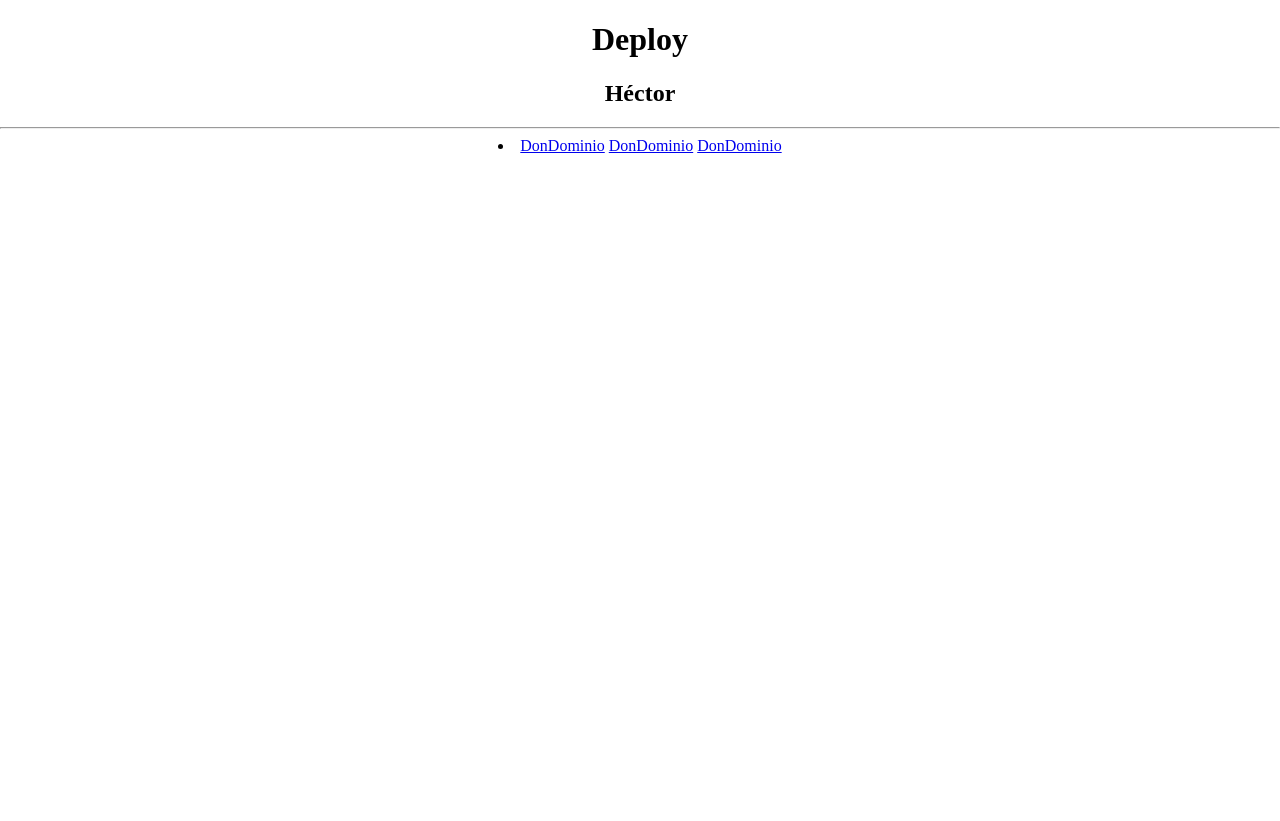
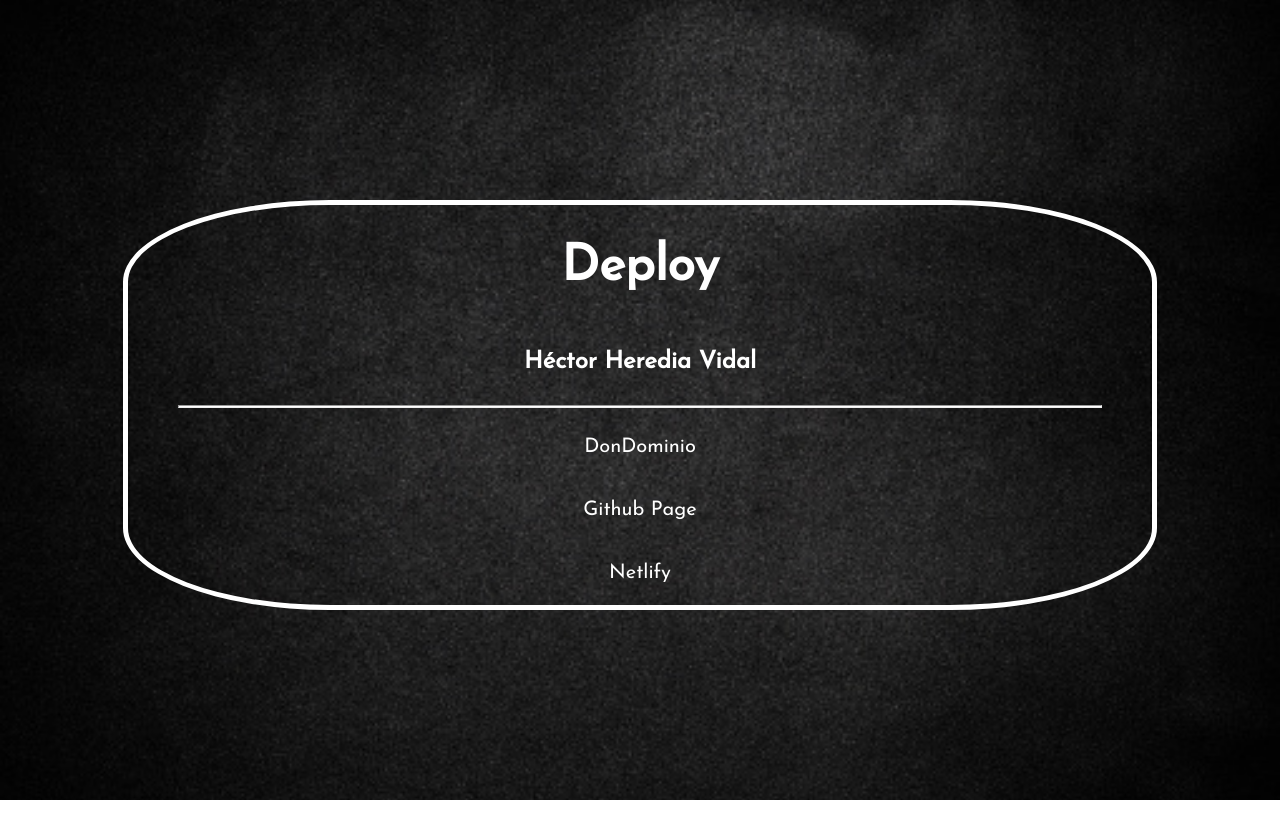
Before and after one commit to hectorherediavidal/deployDashboardHector, a plain HTML site: page index.html in a window 1280 px wide. After the commit the page ends 800 px from the top, so only its background shows below. Drawn offline with Linux system fonts and the light colour scheme.

Commit message:
Tercer commit

```diff
--- a/css/estilos.css
+++ b/css/estilos.css
@@ -1,5 +1,53 @@
+body {
+    display: flex;
+    justify-content: center;
+  height: 100vh;
+  text-align: center;
+  background: url(../imagenes/fondo3.jpg);
+  background-size: cover;
+  background-position: center;
+  color: white;
+}
+
 .container{
-    height: 100vh;
-    text-align: center;
+    display: flex;
+    flex-direction: column;
+  justify-content: center;
+  align-items: center;
+  width: 80%;
+  height: 400px;
+  background-color: transparent;
+  border-radius: 20%;
+  border:white solid 5px;
+  margin-top: 200px;
+  font-family: 'Josefin Sans', sans-serif;
+}
+.enlaces {
 
 }
+.listaEnlaces {
+  display: flex;
+  justify-content: center;
+  flex-direction: column;
+  list-style: none;
+}
+
+a {
+  color: white;
+  text-decoration: none;
+  margin: 20px;
+  font-family: 'Josefin Sans', sans-serif;
+  font-size: 20px;
+}
+
+
+.linea{
+    width: 90%;
+    height: 3px;
+    background-color: white;
+}
+
+
+.titulo{
+    font-size: 50px;
+}
--- a/index.html
+++ b/index.html
@@ -4,21 +4,24 @@
     <meta charset="UTF-8" />
     <meta http-equiv="X-UA-Compatible" content="IE=edge" />
     <meta name="viewport" content="width=device-width, initial-scale=1.0" />
-    <link rel="stylesheet" href="/css/normalize.css">
-    <link rel="stylesheet" href="/css/reset.css">
-    <link rel="stylesheet" href="/css/estilos.css">
+    <link rel="stylesheet" href="./css/normalize.css" />
+    <link rel="stylesheet" href="./css/reset.css" />
+    <link rel="stylesheet" href="./css/estilos.css" />
+    <link rel="preconnect" href="https://fonts.googleapis.com">
+<link rel="preconnect" href="https://fonts.gstatic.com" crossorigin>
+<link href="https://fonts.googleapis.com/css2?family=Josefin+Sans&display=swap" rel="stylesheet">
     <title>DeployHector</title>
   </head>
   <body>
     <div class="container">
     <h1 class="titulo">Deploy</h1>
-      <h2 class="nombre">Héctor</h2>
-      <hr class="linea">
+    <h2 class="nombre">Héctor Heredia Vidal</h2>
+    <hr class="linea" />
     <section class="enlaces">
-        <li>
+      <li class="listaEnlaces">
         <a href="http://www.hectorherediavidal.com/">DonDominio</a>
-            <a href="http://www.hectorherediavidal.com/">DonDominio</a>
-            <a href="http://www.hectorherediavidal.com/">DonDominio</a>
+        <a href="http://www.hectorherediavidal.com/">Github Page</a>
+        <a href="http://www.hectorherediavidal.com/">Netlify</a>
       </li>
     </section>
 </div>
```
Also changed, not shown: imagenes/fondo.jpg (added), imagenes/fondo2.webp (added), imagenes/fondo3.jpg (added). Lines whose indentation alone changed are shown as unchanged.
